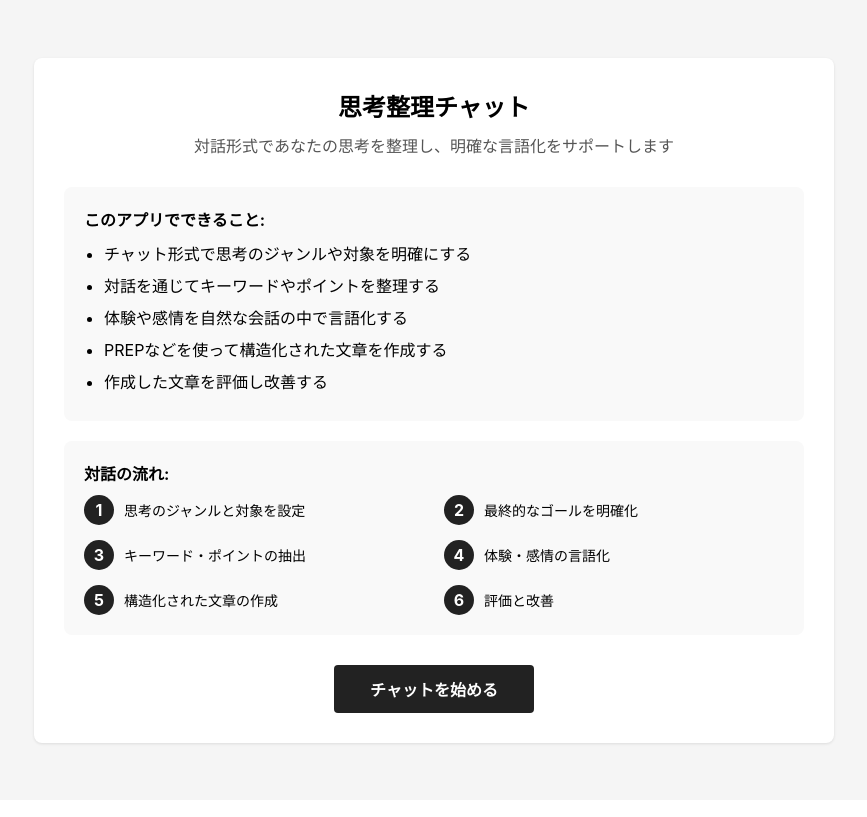
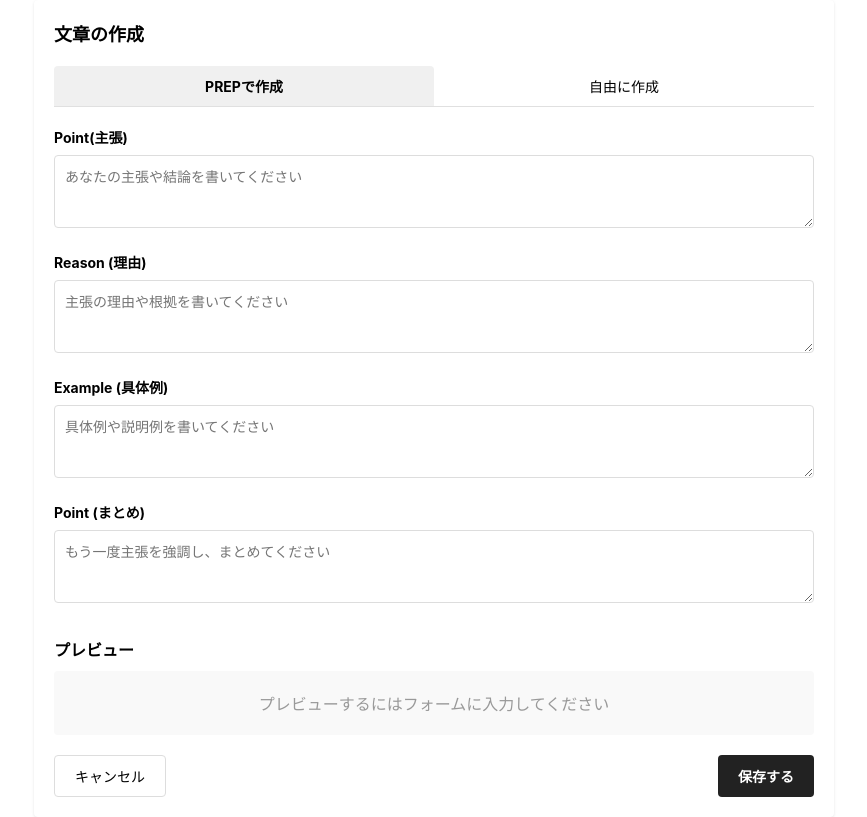
Before and after one commit to norihiro400/-frontend, a React (Create React App) app: page /dummy in a window 1280 px wide. Shown: the whole page, without its empty margins (206-1073 px from the left). Built offline with nearby package versions, Linux system fonts and the light colour scheme.

Commit message:
PREP法フォームの実装

```diff
--- a/src/App.js
+++ b/src/App.js
@@ -2,7 +2,7 @@ import './App.css';
 import { BrowserRouter as Router, Routes, Route } from "react-router-dom";
 import ChatPage from './pages/ChatPage';
 import Home from "./pages/Home/Home";
-
+import BaseForm from "./components/Forms/BaseForm/BaseForm";
 
 function App() {
   return (
@@ -10,7 +10,7 @@ function App() {
     <Router>
       <Routes>
         <Route path="/" element={<Home />} />
-        <Route path="/dummy" element={<Home />} />
+        <Route path="/dummy" element={<BaseForm />} />
         <Route path="/chat" element={<ChatPage/>} />
       </Routes>
     </Router>
--- /dev/null
+++ b/src/components/Forms/BaseForm/BaseForm.css
@@ -0,0 +1,140 @@
+/* PrepForm.css */
+.base-form-container {
+    max-width: 800px;
+    margin: 0 auto;
+    padding: 20px;
+    background-color: #fff;
+    border-radius: 4px;
+    box-shadow: 0 1px 3px rgba(0, 0, 0, 0.1);
+  }
+
+  .form-title {
+    font-size: 18px;
+    font-weight: bold;
+    margin-bottom: 20px;
+  }
+
+  .tab-container {
+    display: flex;
+    margin-bottom: 20px;
+    border-bottom: 1px solid #e0e0e0;
+  }
+
+  .tab-button {
+    padding: 10px 20px;
+    background: none;
+    border: none;
+    cursor: pointer;
+    font-size: 14px;
+    border-radius: 4px 4px 0 0;
+    flex: 1;
+    text-align: center;
+  }
+
+  .tab-button.active {
+    background-color: #f0f0f0;
+    font-weight: bold;
+  }
+
+  .form-group {
+    margin-bottom: 20px;
+  }
+
+  .form-group label {
+    display: block;
+    margin-bottom: 8px;
+    font-weight: bold;
+    font-size: 14px;
+  }
+
+  textarea {
+    width: 100%;
+    padding: 10px;
+    border: 1px solid #ddd;
+    border-radius: 4px;
+    font-size: 14px;
+    resize: vertical;
+  }
+
+  .preview-section {
+    margin-top: 30px;
+    margin-bottom: 20px;
+  }
+
+  .preview-section h3 {
+    font-size: 16px;
+    margin-bottom: 10px;
+  }
+
+  .preview-content {
+    background-color: #f9f9f9;
+    padding: 15px;
+    border-radius: 4px;
+  }
+
+  .preview-item {
+    margin-bottom: 15px;
+  }
+
+  .preview-label {
+    font-weight: bold;
+    margin-bottom: 5px;
+  }
+
+  .preview-text {
+    white-space: pre-wrap;
+  }
+
+  .empty-preview {
+    background-color: #f9f9f9;
+    padding: 20px;
+    text-align: center;
+    color: #999;
+    border-radius: 4px;
+  }
+
+  .button-group {
+    display: flex;
+    justify-content: space-between;
+    margin-top: 20px;
+  }
+
+  .cancel-button {
+    padding: 10px 20px;
+    background: none;
+    border: 1px solid #ddd;
+    border-radius: 4px;
+    cursor: pointer;
+    font-size: 14px;
+  }
+
+  .save-button {
+    padding: 10px 20px;
+    background-color: #222;
+    color: white;
+    border: none;
+    border-radius: 4px;
+    cursor: pointer;
+    font-size: 14px;
+    font-weight: bold;
+  }
+
+  .save-button:hover {
+    background-color: #444;
+  }
+
+  /* レスポンシブ対応 */
+  @media (max-width: 768px) {
+    .prep-form-container {
+      padding: 15px;
+    }
+
+    .button-group {
+      flex-direction: column;
+      gap: 10px;
+    }
+
+    .cancel-button, .save-button {
+      width: 100%;
+    }
+  }
--- /dev/null
+++ b/src/components/Forms/BaseForm/BaseForm.jsx
@@ -0,0 +1,140 @@
+import React, { useState } from 'react';
+import "./BaseForm.css"
+import Tabs from '../../Tabs/Tabs';
+import PrepForm from '../PrepForm/PrepForm';
+import FreeForm from '../FreeForm/FreeForm';
+
+
+
+//自身の回答をpropsとして受け取って利用する
+const BaseForm= ({goal = "useEffectの挙動を理解して他人に説明できるようになること", target = "プログラミング"}) => {
+
+  // フォームの状態を管理
+  const [formData, setFormData] = useState({
+    point: '',
+    reason: '',
+    example: '',
+    pointSummary: ''
+  });
+
+    // 入力変更のハンドラ
+    const handleInputChange = (e) => {
+      const { name, value } = e.target;
+      setFormData({
+        ...formData,
+        [name]: value
+      });
+    };
+
+
+
+  // タブの状態管理
+  const [activeTab, setActiveTab] = useState('prep');
+
+    // タブ切り替えのハンドラ
+    const handleTabChange = (tab) => {
+      setActiveTab(tab);
+    };
+
+
+
+
+  // プレビュー表示の状態
+  const [showPreview, setShowPreview] = useState(false);
+
+
+  // フォーム送信のハンドラ
+  const handleSubmit = (e) => {
+    e.preventDefault();
+    console.log('フォームデータを送信:', formData);
+    // ここでAPIへの送信などの処理を行う
+  };
+
+  // プレビューの表示/非表示を切り替え
+  const togglePreview = () => {
+    setShowPreview(!showPreview);
+  };
+
+  // キャンセルボタンのハンドラ
+  const handleCancel = () => {
+    // フォームをリセットするなどの処理
+    setFormData({
+      point: '',
+      reason: '',
+      example: '',
+      pointSummary: ''
+    });
+    setShowPreview(false);
+  };
+
+  return (
+    <div className="base-form-container">
+      <h2 className="form-title">文章の作成</h2>
+
+      {/* タブ切り替え */}
+      <Tabs activeTab={activeTab} handleTabChange={handleTabChange}/>
+
+      <form onSubmit={handleSubmit}>
+        {activeTab === "prep" && <PrepForm/>}
+        {activeTab === "free" && <FreeForm/>}
+
+        {/* プレビュー */}
+        <div className="preview-section">
+          <h3>プレビュー</h3>
+          {formData.point || formData.reason || formData.example || formData.pointSummary ? (
+            <div className="preview-content">
+              {formData.point && (
+                <div className="preview-item">
+                  <div className="preview-label">[主張]</div>
+                  <div className="preview-text">{formData.point}</div>
+                </div>
+              )}
+
+              {formData.reason && (
+                <div className="preview-item">
+                  <div className="preview-label">[理由]</div>
+                  <div className="preview-text">{formData.reason}</div>
+                </div>
+              )}
+
+              {formData.example && (
+                <div className="preview-item">
+                  <div className="preview-label">[具体例]</div>
+                  <div className="preview-text">{formData.example}</div>
+                </div>
+              )}
+
+              {formData.pointSummary && (
+                <div className="preview-item">
+                  <div className="preview-label">[まとめ]</div>
+                  <div className="preview-text">{formData.pointSummary}</div>
+                </div>
+              )}
+            </div>
+          ) : (
+            <div className="empty-preview">プレビューするにはフォームに入力してください</div>
+          )}
+        </div>
+
+        {/* ボタン */}
+        <div className="button-group">
+          <button
+            type="button"
+            className="cancel-button"
+            onClick={handleCancel}
+          >
+            キャンセル
+          </button>
+          <button
+            type="submit"
+            className="save-button"
+          >
+            保存する
+          </button>
+        </div>
+      </form>
+    </div>
+  );
+};
+
+export default BaseForm;
--- /dev/null
+++ b/src/components/Forms/FreeForm/FreeForm.jsx
@@ -0,0 +1,9 @@
+import React from 'react'
+
+function FreeForm() {
+  return (
+    <div>FreeForm</div>
+  )
+}
+
+export default FreeForm
--- /dev/null
+++ b/src/components/Forms/PrepForm/PrepForm.jsx
@@ -0,0 +1,48 @@
+import React from 'react'
+import TextArea from '../TexrAreaGroup/TextAreaGroup'
+
+function PrepForm({
+    formData = {point:"",reason:"",example:"",pointSummary:""},
+    handleInputChange}) {
+
+
+
+  return (
+    <div>
+        <TextArea
+        title="Point(主張)"
+        value = {formData.point}
+        handleInputChange
+        placeholder ="あなたの主張や結論を書いてください"
+        rows="3"
+        />
+
+        <TextArea
+        title="Reason (理由)"
+        value={formData.reason}
+        onChange={handleInputChange}
+        placeholder="主張の理由や根拠を書いてください"
+        rows="3"
+        />
+
+        <TextArea
+        title="Example (具体例)"
+        value={formData.example}
+        onChange={handleInputChange}
+        placeholder="具体例や説明例を書いてください"
+        rows="3"
+        />
+
+        <TextArea
+        title="Point (まとめ)"
+        value={formData.pointSummary}
+        onChange={handleInputChange}
+        placeholder="もう一度主張を強調し、まとめてください"
+        rows="3"
+        />
+
+    </div>
+  )
+}
+
+export default PrepForm
--- /dev/null
+++ b/src/components/Forms/TexrAreaGroup/TextAreaGroup.css
@@ -0,0 +1,19 @@
+.form-group {
+    margin-bottom: 20px;
+  }
+
+  .form-group label {
+    display: block;
+    margin-bottom: 8px;
+    font-weight: bold;
+    font-size: 14px;
+  }
+
+  textarea {
+    width: 100%;
+    padding: 10px;
+    border: 1px solid #ddd;
+    border-radius: 4px;
+    font-size: 14px;
+    resize: vertical;
+  }
--- /dev/null
+++ b/src/components/Forms/TexrAreaGroup/TextAreaGroup.jsx
@@ -0,0 +1,17 @@
+import React from 'react'
+
+function TextArea({title="Point(主張)",value = "" ,handleInputChange =()=>{} ,placeholder ="あなたの主張や結論を書いてください",rows="3" }) {
+  return (
+        <div className="form-group">
+          <label>{title}</label>
+          <textarea
+            value={value}
+            onChange={handleInputChange}
+            placeholder={placeholder}
+            rows={rows}
+          />
+        </div>
+  )
+}
+
+export default TextArea
--- /dev/null
+++ b/src/components/Tabs/Tabs.jsx
@@ -0,0 +1,24 @@
+import React from 'react'
+
+function Tabs({activeTab,handleTabChange}) {
+  return (
+    <div>
+      <div className="tab-container">
+        <button
+          className={`tab-button ${activeTab === 'prep' ? 'active' : ''}`}
+          onClick={() => handleTabChange('prep')}
+        >
+          PREPで作成
+        </button>
+        <button
+          className={`tab-button ${activeTab === 'free' ? 'active' : ''}`}
+          onClick={() => handleTabChange('free')}
+        >
+          自由に作成
+        </button>
+      </div>
+    </div>
+  )
+}
+
+export default Tabs
```
Also changed, not shown: src/components/Forms/FreeForm/FreeForm.css (added), src/components/Forms/PrepForm/PrepForm.css (added).
